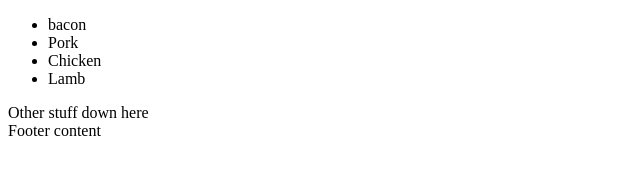
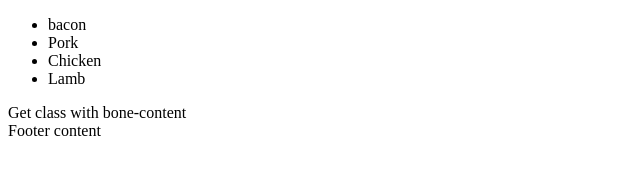
Before and after one commit to vandelio/playground, a plain HTML site: page index.html in a window 1280 px wide. Shown: the full height of the page, 0-640 px from the left. Drawn offline with Linux system fonts and the light colour scheme.

Commit message:
Update index.html

```diff
--- a/index.html
+++ b/index.html
@@ -21,7 +21,7 @@ and open the template in the editor.
            </ul>
        </nav>
         <div class=''>
-        Other stuff down here
+            Get class with bone-content
         </div>
 
         <footer>
```
